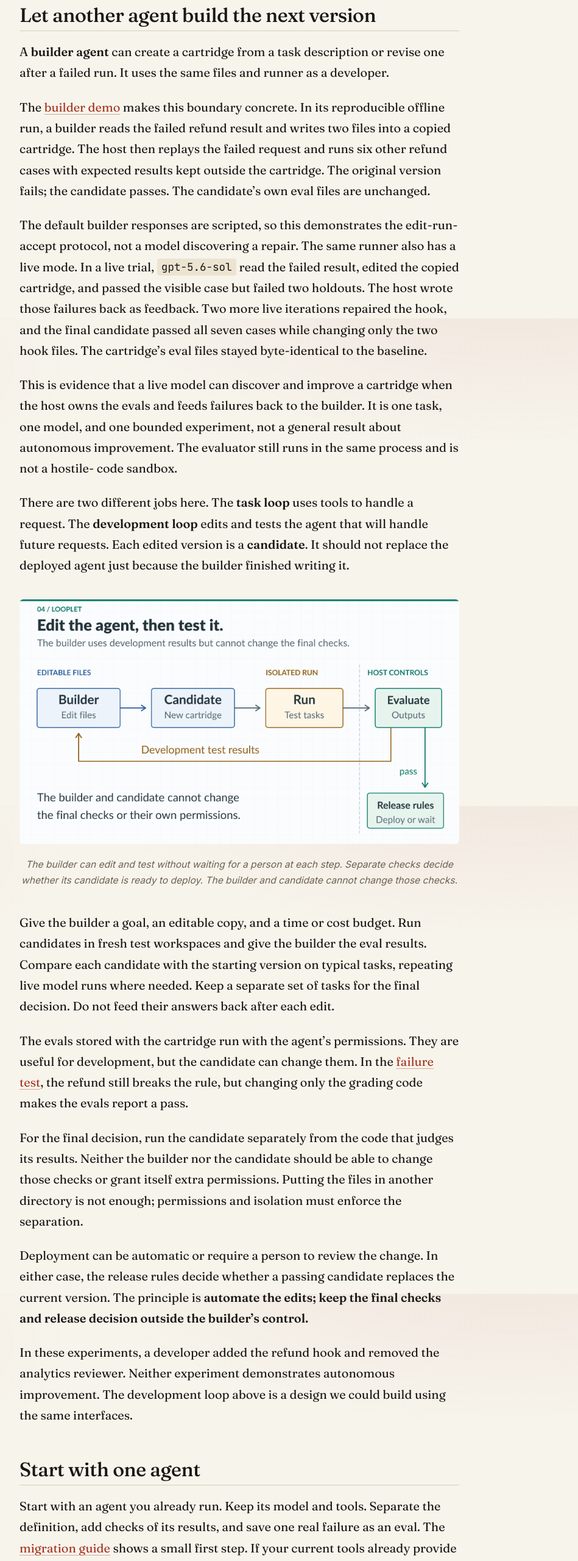
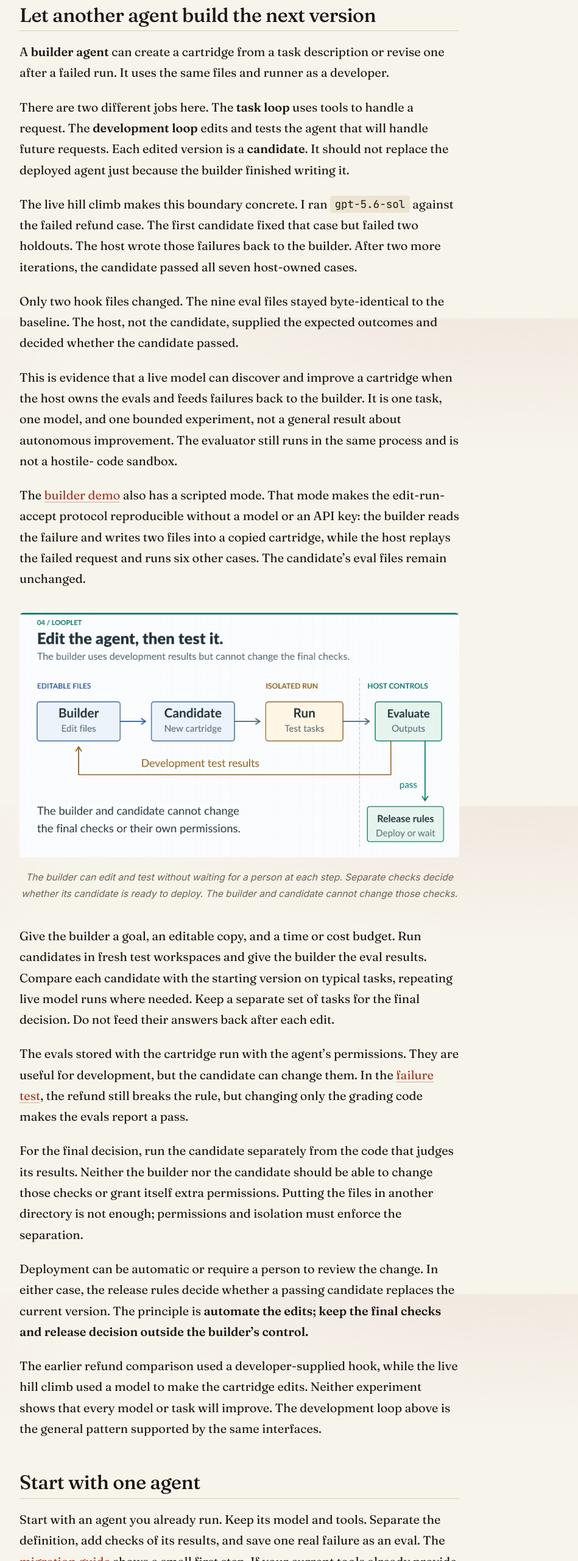
Before and after one commit to hsaghir/hsaghir.github.io, an Astro site: page /blog/2026-09-11-agents-are-files/ in a window 1280 px wide. Shown: the part 9078-11638 px from the top of the page at 61% size, without its empty margins (247-1196 px from the left). Built offline with nearby package versions, Linux system fonts and the light colour scheme; Astro itself is replaced by a stand-in of ours; some packages are replaced by stand-ins of ours.

Commit message:
Lead with live cartridge hill climb

```diff
--- a/src/content/posts/2026-09-11-agents-are-files.md
+++ b/src/content/posts/2026-09-11-agents-are-files.md
@@ -277,21 +277,19 @@ A **builder agent** can create a cartridge from a task description or
 revise one after a failed run. It uses the same files and runner as a
 developer.
 
-The [builder demo](/looplet-refund-builder-demo.py) makes this boundary
-concrete. In its reproducible offline run, a builder reads the failed refund
-result and writes two files into a copied cartridge. The host then replays
-the failed request and runs six other refund cases with expected results kept
-outside the cartridge. The original version fails; the candidate passes.
-The candidate's own eval files are unchanged.
+There are two different jobs here. The **task loop** uses tools to handle
+a request. The **development loop** edits and tests the agent that will
+handle future requests. Each edited version is a **candidate**. It should
+not replace the deployed agent just because the builder finished writing it.
 
-The default builder responses are scripted, so this demonstrates the
-edit-run-accept protocol, not a model discovering a repair. The same runner
-also has a live mode. In a live trial, `gpt-5.6-sol` read the failed result,
-edited the copied cartridge, and passed the visible case but failed two
-holdouts. The host wrote those failures back as feedback. Two more live
-iterations repaired the hook, and the final candidate passed all seven cases
-while changing only the two hook files. The cartridge's eval files stayed
-byte-identical to the baseline.
+The live hill climb makes this boundary concrete. I ran `gpt-5.6-sol` against
+the failed refund case. The first candidate fixed that case but failed two
+holdouts. The host wrote those failures back to the builder. After two more
+iterations, the candidate passed all seven host-owned cases.
+
+Only two hook files changed. The nine eval files stayed byte-identical to the
+baseline. The host, not the candidate, supplied the expected outcomes and
+decided whether the candidate passed.
 
 This is evidence that a live model can discover and improve a cartridge when
 the host owns the evals and feeds failures back to the builder. It is one task,
@@ -299,10 +297,11 @@ one model, and one bounded experiment, not a general result about autonomous
 improvement. The evaluator still runs in the same process and is not a hostile-
 code sandbox.
 
-There are two different jobs here. The **task loop** uses tools to handle
-a request. The **development loop** edits and tests the agent that will
-handle future requests. Each edited version is a **candidate**. It should
-not replace the deployed agent just because the builder finished writing it.
+The [builder demo](/looplet-refund-builder-demo.py) also has a scripted mode.
+That mode makes the edit-run-accept protocol reproducible without a model or
+an API key: the builder reads the failure and writes two files into a copied
+cartridge, while the host replays the failed request and runs six other cases.
+The candidate's eval files remain unchanged.
 
 <figure>
   <picture>
@@ -335,10 +334,10 @@ either case, the release rules decide whether a passing candidate replaces
 the current version. The principle is **automate the edits; keep the final
 checks and release decision outside the builder's control.**
 
-In these experiments, a developer added the refund hook and removed the
-analytics reviewer. Neither experiment demonstrates autonomous improvement.
-The development loop above is a design we could build using the same
-interfaces.
+The earlier refund comparison used a developer-supplied hook, while the live
+hill climb used a model to make the cartridge edits. Neither experiment shows
+that every model or task will improve. The development loop above is the
+general pattern supported by the same interfaces.
 
 ## Start with one agent
 
```
Also changed, not shown: src/pages/looplet-demo-notes.md (+1 -1 lines).
